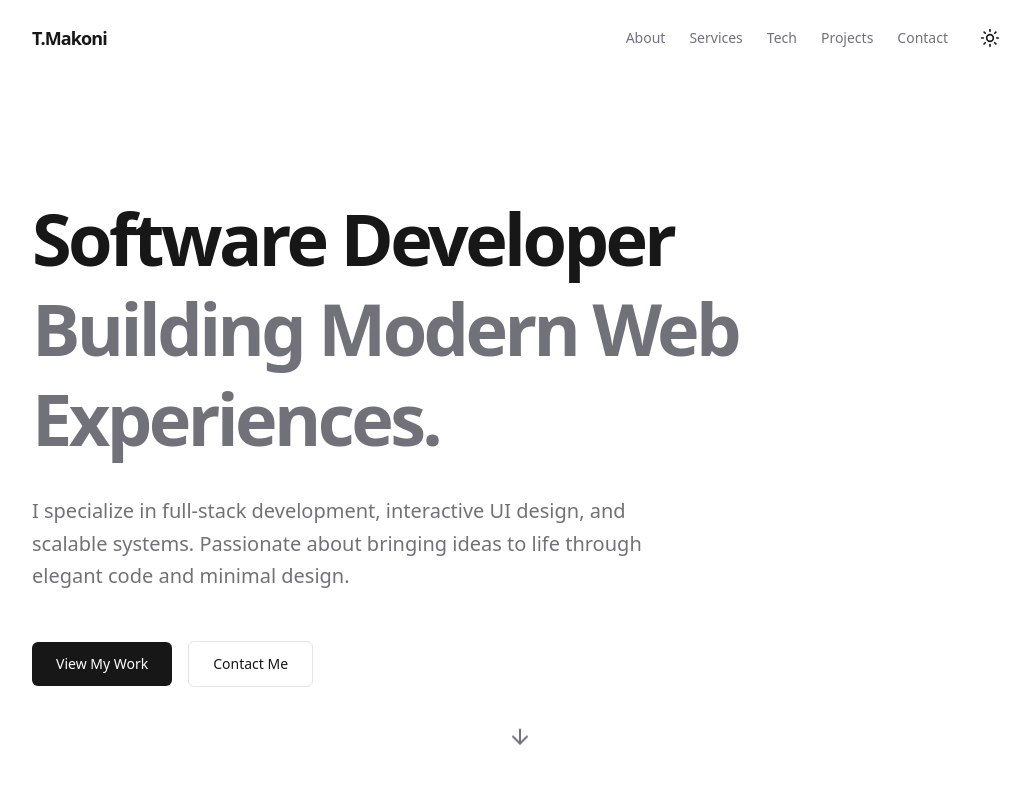
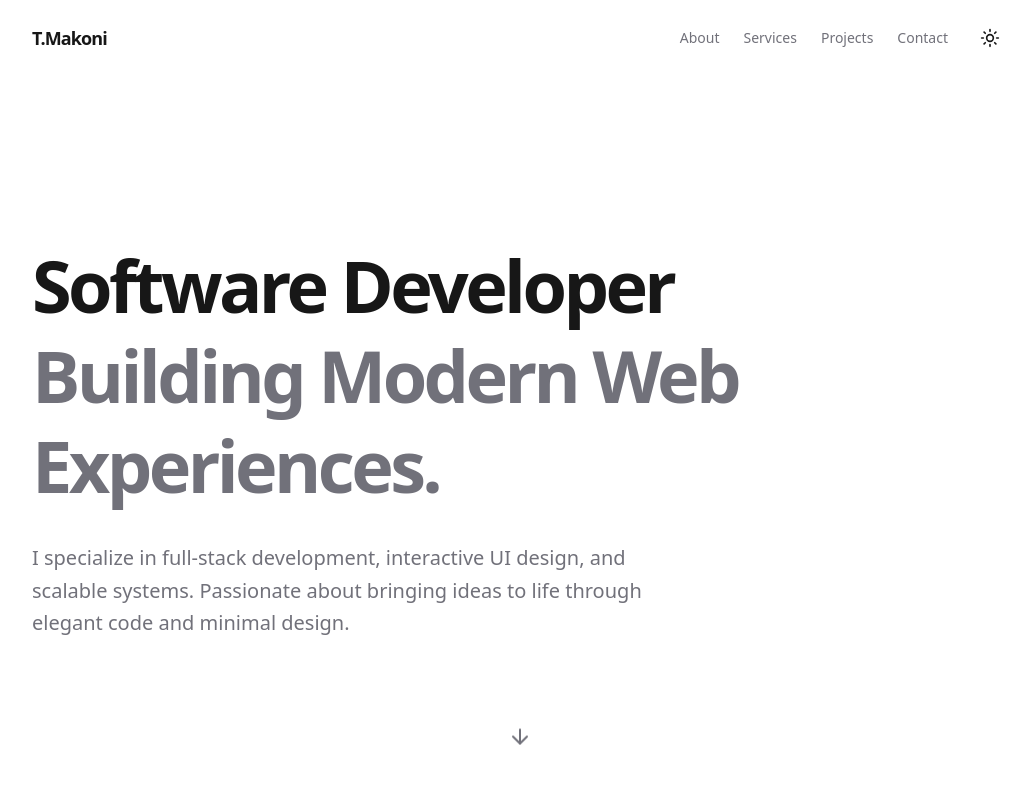
Before and after one commit to TadiwaMakoni05/Tadiwa-Makoni-Portfolio, a Next.js app: page / in a window 1280 px wide. Shown: the top 800 px of the page, without its empty margins (120-1147 px from the left). Built offline with nearby package versions, Linux system fonts and the light colour scheme.

Commit message:
feat: Add core UI components for header, hero, and projects section with modal functionality.

```diff
--- a/components/header.tsx
+++ b/components/header.tsx
@@ -19,7 +19,7 @@ export function Header() {
   const navLinks = [
     { name: "About", href: "#about" },
     { name: "Services", href: "#services" },
-    { name: "Tech", href: "#tech" },
+    // { name: "Tech", href: "#tech" },
     { name: "Projects", href: "#projects" },
     { name: "Contact", href: "#contact" },
   ];
--- a/components/hero.tsx
+++ b/components/hero.tsx
@@ -42,7 +42,7 @@ export function Hero() {
           </p>
         </FadeIn>
 
-        <FadeIn delay={0.4} className="pt-4 flex items-center gap-4">
+        {/* <FadeIn delay={0.4} className="pt-4 flex items-center gap-4">
           <a
             href="#projects"
             className="inline-flex items-center justify-center rounded-md bg-foreground text-background px-6 py-3 text-sm font-medium transition-colors hover:bg-foreground/90 focus-visible:outline-none focus-visible:ring-1 focus-visible:ring-ring disabled:pointer-events-none disabled:opacity-50"
@@ -55,7 +55,7 @@ export function Hero() {
           >
             Contact Me
           </a>
-        </FadeIn>
+        </FadeIn> */}
       </div>
 
       <FadeIn
--- a/components/projects.tsx
+++ b/components/projects.tsx
@@ -54,7 +54,7 @@ export function Projects() {
       type: "Backend Architecture",
       thumbnail: "/l1.png",
       tags: ["Python", "Django", "SQL"],
-      link: "#",
+      link: "https://github.com/TadiwaMakoni05/",
     },
     {
       title: "Portfolio Template",
@@ -66,7 +66,7 @@ export function Projects() {
       thumbnail: "/l1.png",
       tags: ["Next.js", "Framer Motion", "Tailwind CSS"],
       link: "#",
-      repo: "https://github.com",
+      repo: "https://github.com/TadiwaMakoni05/",
     },
   ];
 
```
